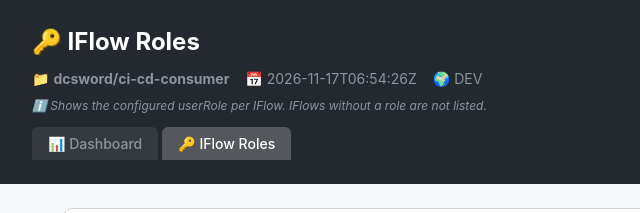
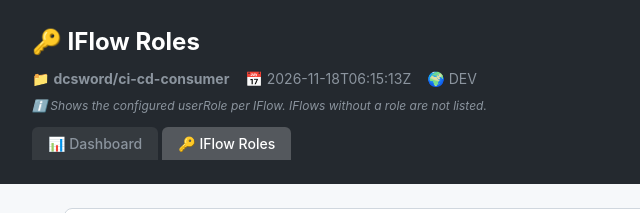
Before and after one commit to dcsword/ci-cd-consumer, a plain HTML site: page docs/roles.html in a window 1280 px wide. Shown: the top 213 px of the page, 0-640 px from the left. Drawn offline with Linux system fonts and the light colour scheme.

Commit message:
🔑 Update IFlow Roles Page [skip ci]

```diff
--- a/docs/roles.html
+++ b/docs/roles.html
@@ -83,7 +83,7 @@
 <body>
   <div class="header">
     <h1>🔑 IFlow Roles</h1>
-    <div class="meta"><span>📁 <strong>dcsword/ci-cd-consumer</strong></span><span>📅 2026-11-17T06:54:26Z</span><span>🌍 DEV</span></div>
+    <div class="meta"><span>📁 <strong>dcsword/ci-cd-consumer</strong></span><span>📅 2026-11-18T06:15:13Z</span><span>🌍 DEV</span></div>
     <div class="scope-note">ℹ️ Shows the configured userRole per IFlow. IFlows without a role are not listed.</div>
     <nav class="page-nav">
       <a class="nav-tab" href="index.html">📊 Dashboard</a>
```
